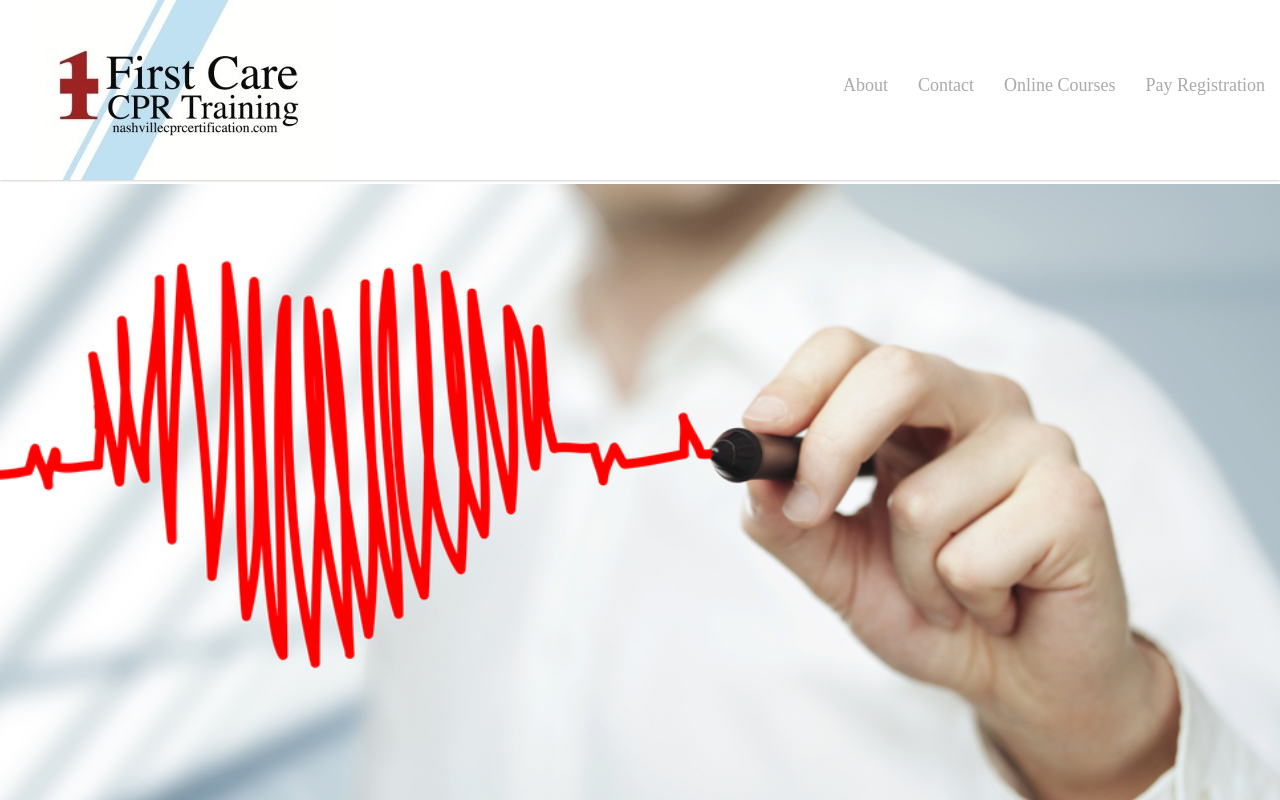
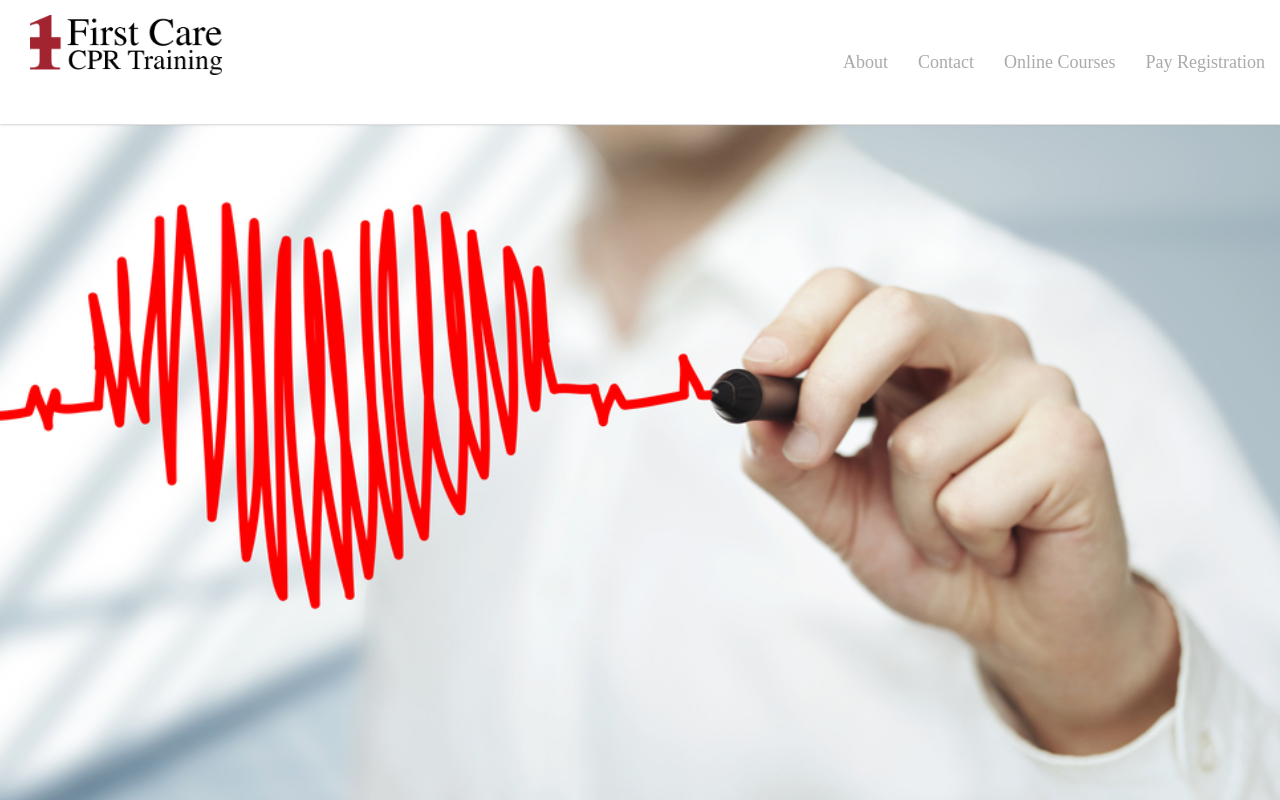
Before and after one commit to mjrobison/FirstCareCPR, a PHP site: page / in a window 1280 px wide. Run offline with PHP 8.4, Linux system fonts and the light colour scheme.

Commit message:
Added png image, and corrected the styles to work with png.

```diff
--- a/header.html
+++ b/header.html
@@ -13,7 +13,7 @@
 <body>
 	<header>
 		<div class="logo">
-			<img src="./images/logo.jpg" alt="First Care CPR Training" />
+			<img src="./images/logo.png" alt="First Care CPR Training" />
 		</div>
 		<nav>
 	<ul class="nav">
--- a/styles/style.css
+++ b/styles/style.css
@@ -22,25 +22,28 @@ header {
 .logo {
 	float: left;
 	margin-left: 30px;
+    width: 30%;
 }
 
-nav {
+.logo img{
+    width: 50%;
+    padding-top: 15px;
+}
+
+.nav {
 	float: right;
 }
 
-nav li {
+.nav li {
 	display: block;
 	list-style-type: none;
     float: left;
-    padding: 60px 15px;
+    padding: 37px 15px;
     font-size: 18px;
     position: relative;
     right: 0;
 	line-height: 100%;
 }
-
-
-
 
 
 /*************** main *****************/
@@ -61,7 +64,7 @@ main {
 
 .hero {
 	height: 95vh;
-    margin-top: 184px;
+    margin-top: 125px;
 }
 
 .training {
```
Also changed, not shown: images/logo.png (added).
